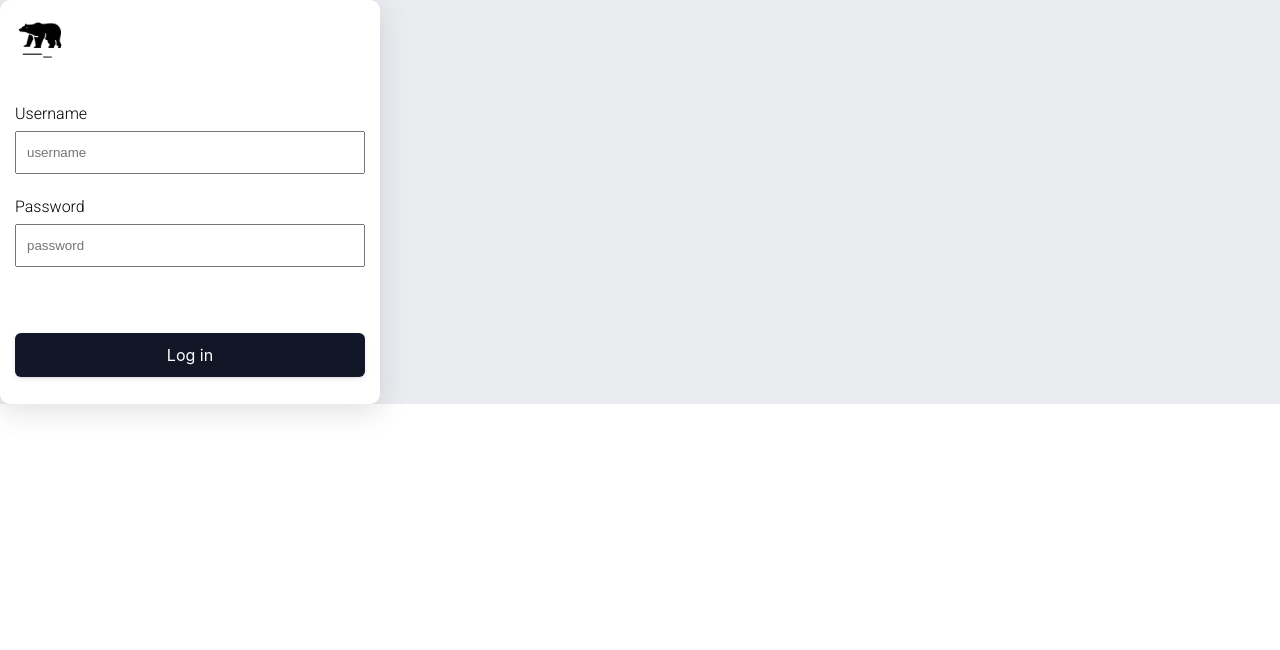
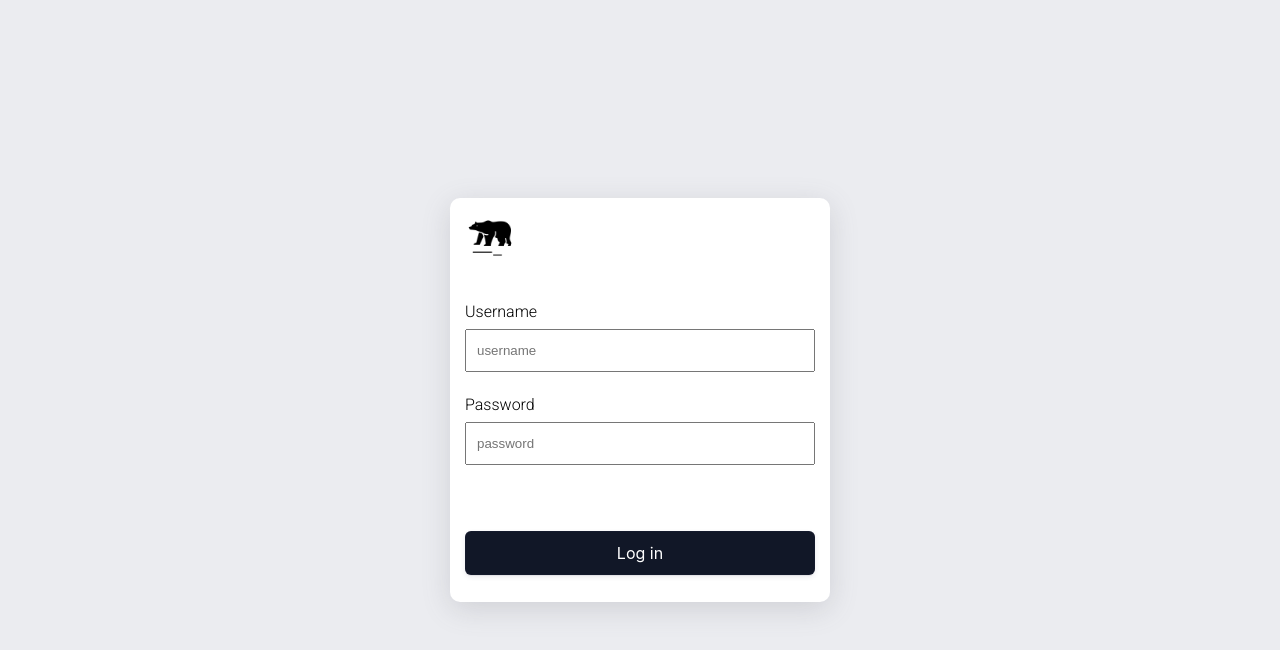
Before and after one commit to dajvisha/crypto-wallet, a React (Create React App) app: page / in a window 1280 px wide. Shown: the top 650 px of the page. Built offline with nearby package versions, Linux system fonts and the light colour scheme.

Commit message:
login: fix login layout styles

```diff
--- a/src/App.js
+++ b/src/App.js
@@ -9,7 +9,6 @@ import Wallet from './views/Wallet';
 
 function App() {
   return (
-    <div style={{ height: '100%'}}>
       <AuthProvider>
         <BrowserRouter>
           <Routes>
@@ -27,7 +26,6 @@ function App() {
           </Routes>
         </BrowserRouter>
       </AuthProvider>
-    </div>
   );
 }
 
--- a/src/components/Transaction/styles.module.css
+++ b/src/components/Transaction/styles.module.css
@@ -1,5 +1,5 @@
 .card {
-    padding: 0;
+    padding: 0 !important;
     display: flex;
     flex-direction: column;
 }
--- a/src/components/UI/View/styles.module.css
+++ b/src/components/UI/View/styles.module.css
@@ -1,6 +1,6 @@
 .view {
     width: 100vw;
-    height: 100%;
+    min-height: 100vh;
     display: flex;
     flex-direction: column;
     background-color: #ebecf0;
--- a/src/views/Login/Login.js
+++ b/src/views/Login/Login.js
@@ -46,7 +46,8 @@ function Login() {
 
     return (
         <View>
-            <View.Body>
+            <View.Body className={styles['view-body']}>
+                <div>
                     <Card
                         shadow
                         className={styles['login-card']}>
@@ -81,6 +82,7 @@ function Login() {
                             </div>
                         </form>
                     </Card>
+                </div>
             </View.Body>
         </View>
     );
--- a/src/views/Login/styles.module.css
+++ b/src/views/Login/styles.module.css
@@ -1,3 +1,10 @@
+.view-body {
+    height: 100vh;
+    display: flex;
+    align-items: center;
+    justify-content: center;
+}
+
 .login-card {
     width: 350px;
 }
```
Lines whose indentation alone changed are shown as unchanged.
